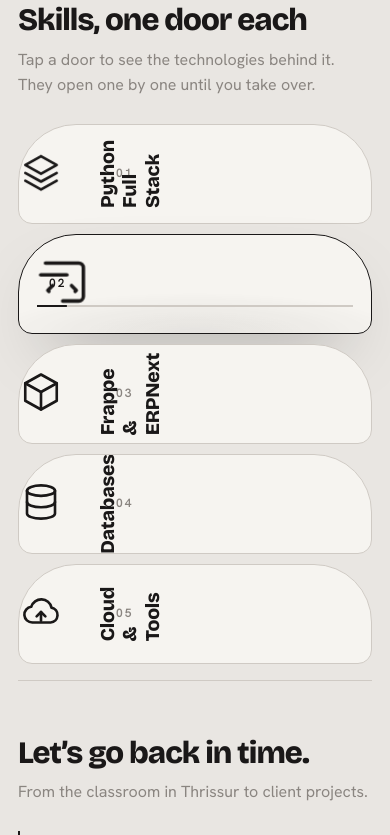
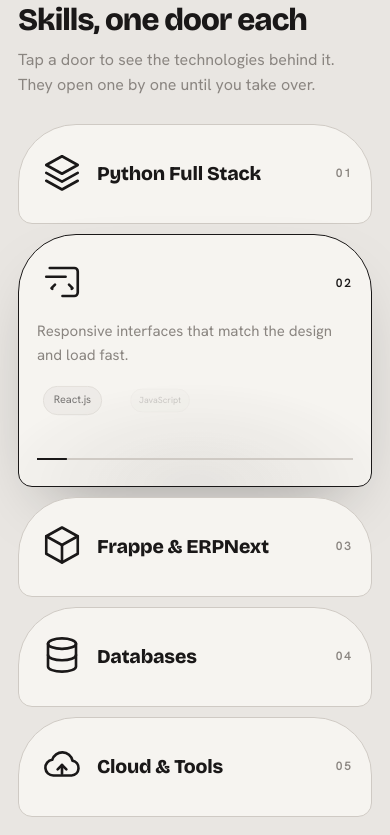
Before and after one commit to Jishhnu/jishnu-portfolio, a Next.js app: page / in a window 390 px wide. Shown: the part 1020-1855 px from the top of the page. Built offline with nearby package versions, Linux system fonts and the light colour scheme; no server answers.

Commit message:
responsive design updates for door components in globals.css

```diff
--- a/app/globals.css
+++ b/app/globals.css
@@ -271,3 +271,31 @@ html{scroll-behavior:smooth}
   .btn.plain{padding-inline:16px}
   .pane{padding-inline:14px}
 }
+
+@media (max-width:1024px){
+  .doors{flex-direction:column;height:auto}
+  .door,.door[aria-expanded="true"]{flex:0 0 auto;width:100%;min-height:112px;border-radius:70px 70px 16px 16px}
+  .ico,.door[aria-expanded="true"] .ico{left:32px;top:30px;width:48px;height:48px;translate:0 0;scale:1}
+  .pane{position:relative;inset:auto;display:none;padding:88px 24px 28px;opacity:1;visibility:visible;transition:none}
+  .door[aria-expanded="true"] .pane{display:block;animation:fadeUp .35s ease both}
+  .pane ul{min-width:0}
+  .pane li{max-width:100%;overflow-wrap:anywhere}
+  .door[aria-expanded="true"] .vt{opacity:0}
+}
+
+@media (min-width:821px) and (max-width:1024px){
+  .vt{writing-mode:horizontal-tb;transform:none;left:100px;right:60px;top:50%;translate:0 -50%;white-space:normal}
+  .num,.door[aria-expanded="true"] .num{left:auto;right:26px;bottom:auto;top:44px;translate:0 0}
+}
+
+@media (max-width:820px){
+  .vt,.door[aria-expanded="true"] .vt{writing-mode:horizontal-tb;transform:none;left:78px;right:58px;top:50%;translate:0 -50%;white-space:normal}
+  .door[aria-expanded="true"] .vt{opacity:0}
+  .num,.door[aria-expanded="true"] .num{left:auto;right:18px;bottom:auto;top:40px;translate:0 0}
+  .pane{padding:84px 18px 26px}
+}
+
+@media (max-width:600px){
+  .door,.door[aria-expanded="true"]{min-height:100px;border-radius:58px 58px 14px 14px}
+  .ico,.door[aria-expanded="true"] .ico{left:22px;top:26px;width:42px;height:42px}
+}
```
